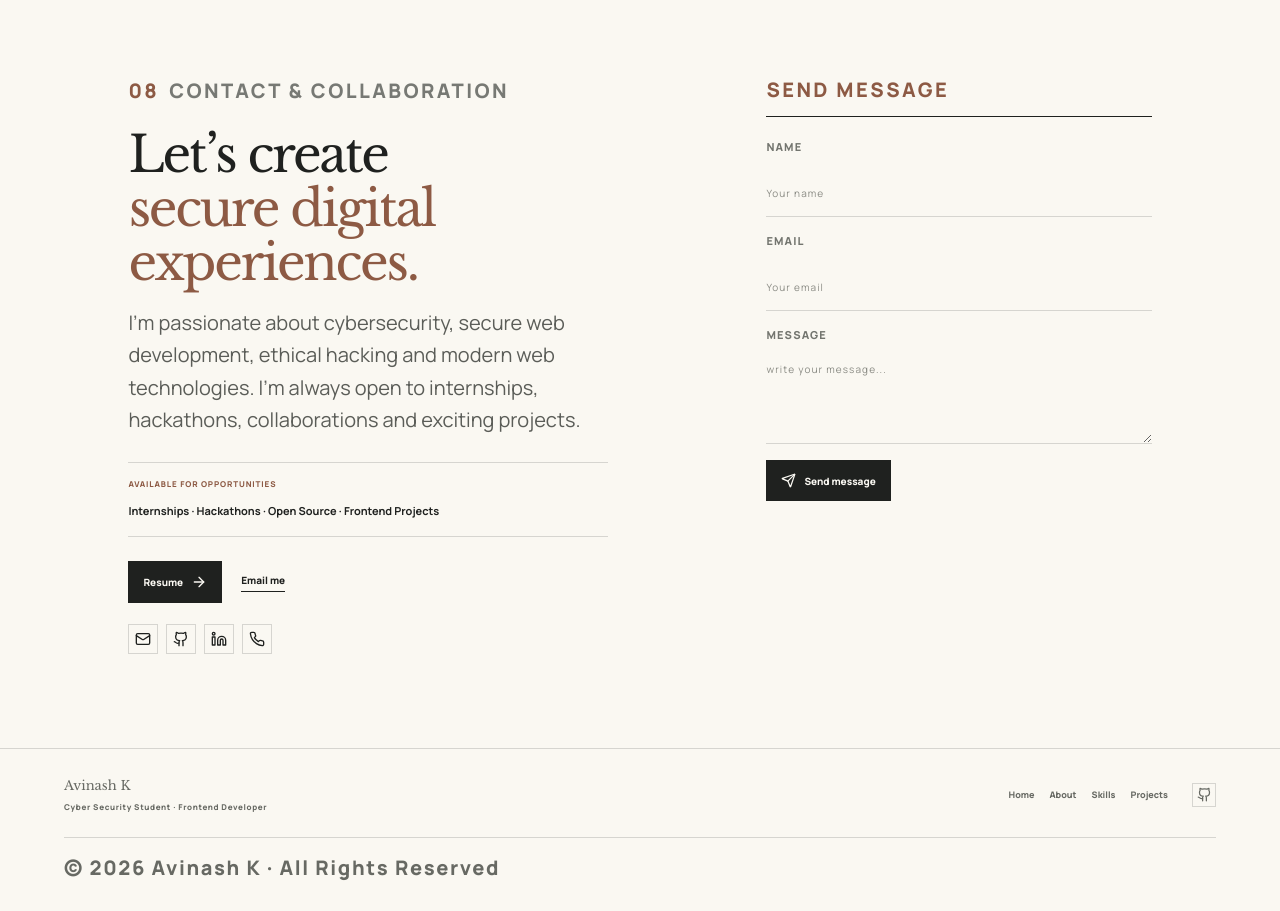
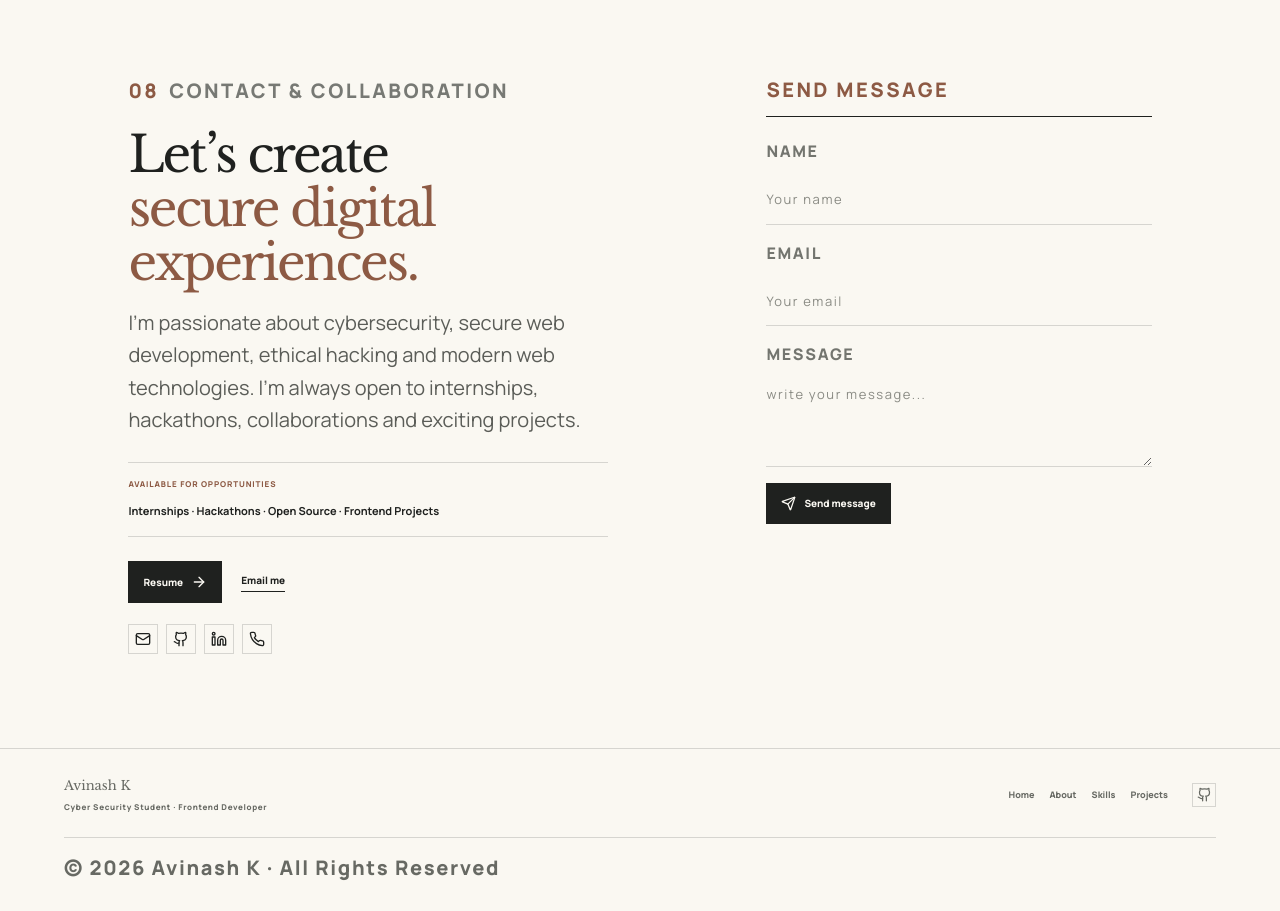
Before and after one commit to avinashk08408/Avinash-portfolio, a React (Vite) app: page / in a window 1280 px wide. Shown: the part 7600-8511 px from the top of the page. Built offline with nearby package versions, Linux system fonts and the light colour scheme; a web font is replaced by a local one.

Commit message:
Update Contact.css

```diff
--- a/src/components/Contact/Contact.css
+++ b/src/components/Contact/Contact.css
@@ -163,13 +163,13 @@
 /* Contact form: clearer label and placeholder hierarchy. */
 
 .contact-component .ct-form label {
-  font-size: 11px;
+  font-size: 16px;
   letter-spacing: 0.1em;
 }
 
 .contact-component .ct-form input::placeholder,
 .contact-component .ct-form textarea::placeholder {
   color: #8a8b84;
-  font-size: 10px;
+  font-size: 13px;
   opacity: 1;
 }
```
